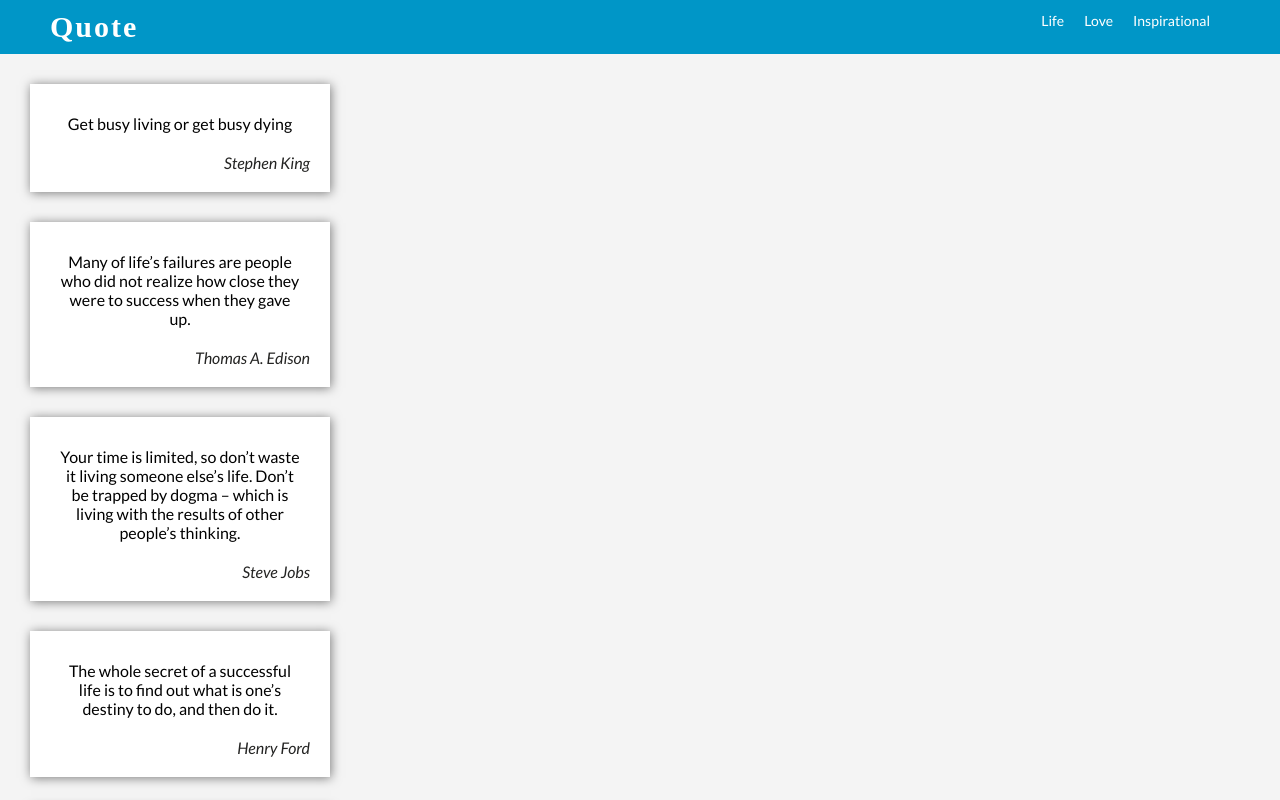
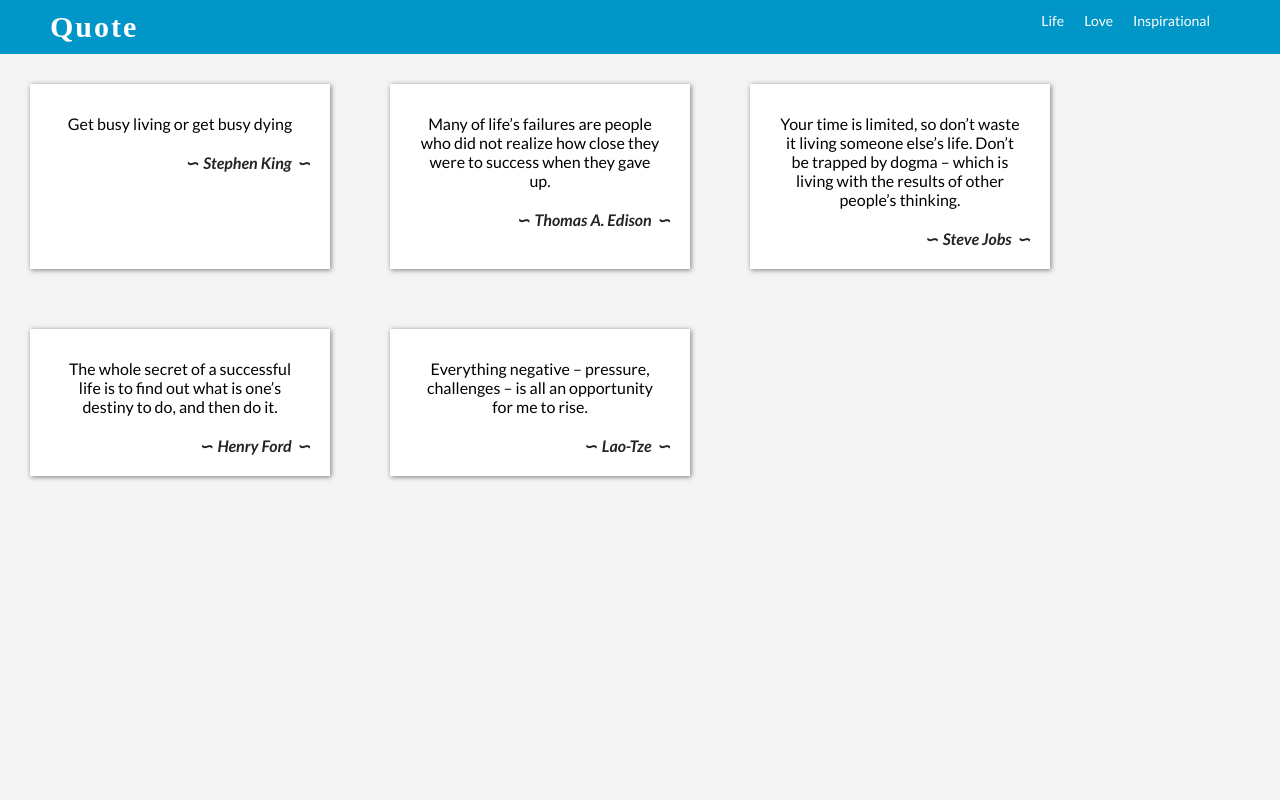
Before and after one commit to tomito26/quote-app, a React (Create React App) app: page / in a window 1280 px wide. Shown: the top 800 px of the page. Built offline with nearby package versions, Linux system fonts and the light colour scheme; the HTML template or start-up script is replaced by a standard one; a web font is replaced by a local one.

Commit message:
added quoteForm component

```diff
--- a/src/components/Quote.js
+++ b/src/components/Quote.js
@@ -5,7 +5,7 @@ const Quote = ({ quoteItem }) =>{
             <i class="fas fa-quote-left quote-1"></i>
             <p>{quoteItem.quote}</p>
             <i class="fas fa-quote-right quote-2"></i>
-            <footer>{quoteItem.author}</footer>
+            <footer><span style={{marginRight:"5px"}}>&#8765;</span>{quoteItem.author}<span style={{marginLeft:"5px"}}>&#8765;</span></footer>
         </blockquote>
     )
 }
--- a/src/components/Quotes.js
+++ b/src/components/Quotes.js
@@ -2,7 +2,7 @@ import Quote from "./Quote";
 const Quotes = ({ quotes }) =>{
     console.log(quotes)
     return(
-    <div>
+    <div className="container">
         {quotes.map((quoteItem,index)=> <Quote key={index} quoteItem={quoteItem} />)}
     </div>
     );
--- a/src/index.css
+++ b/src/index.css
@@ -39,12 +39,16 @@ nav ul li a{
 nav ul li a:hover{
   color: #ccc;
 }
+.container{
+  display: flex;
+  flex-wrap: wrap;
+}
 blockquote{
   width: 300px;
   background-color: #fff;
   margin: 30px;
   padding: 20px;
-  box-shadow: 1px 1px 10px rgba(0,0,0,0.5);
+  box-shadow: 1px 1px 5px rgba(0,0,0,0.5);
   font-family: "Lato",sans-serif;
   font-size: 16px;
   /* display: flex; */
@@ -52,6 +56,7 @@ blockquote{
 blockquote p{
   text-align: center;
   padding: 10px;
+  /* letter-spacing: 1px; */
 }
 i{
   display: block;
@@ -66,6 +71,6 @@ blockquote footer{
   margin-top: 10px;
   font-style: italic;
   font-family: "Lato",sans-serif;
-  font-weight: 400;
+  font-weight: 700;
   color: #242423;
 }
```
Also changed, not shown: src/components/QuoteForm.js (added, +14 -0 lines).
